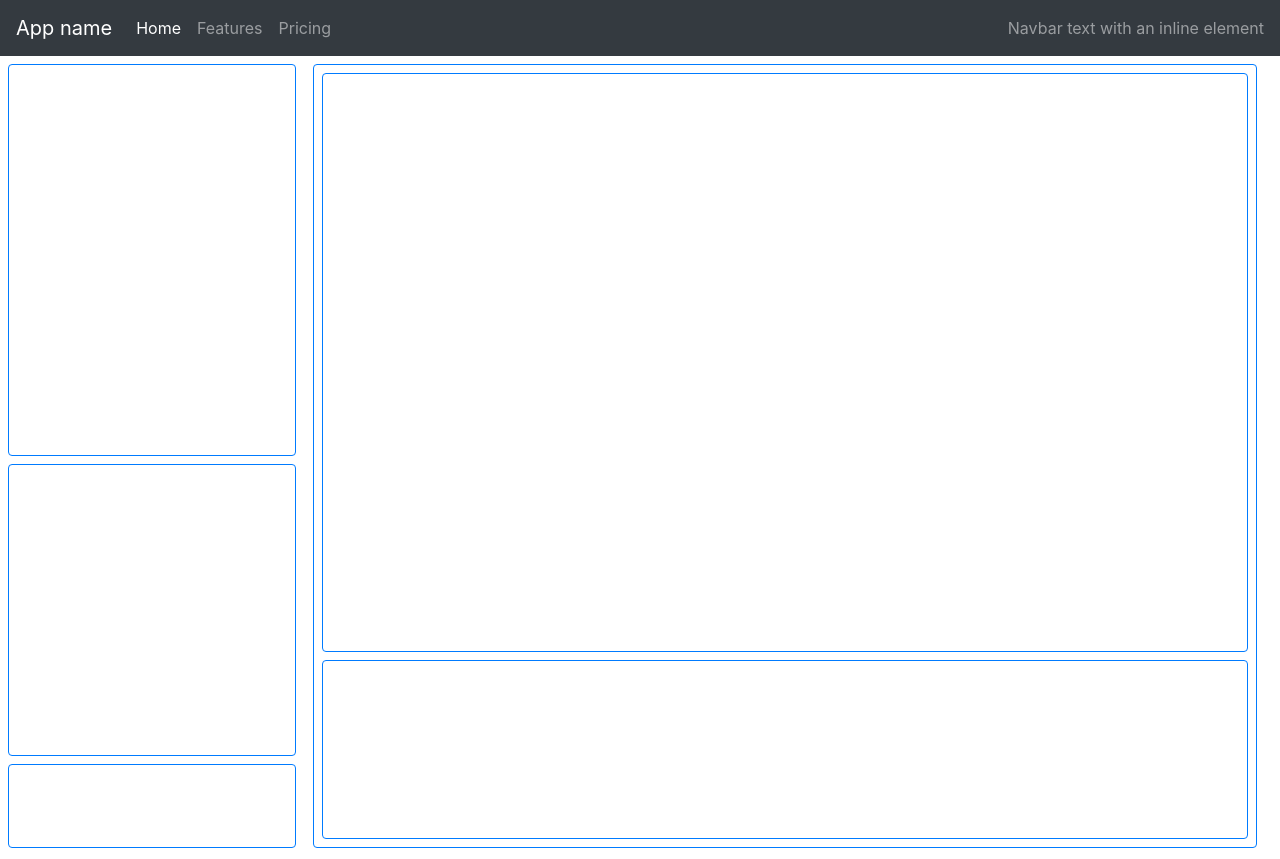
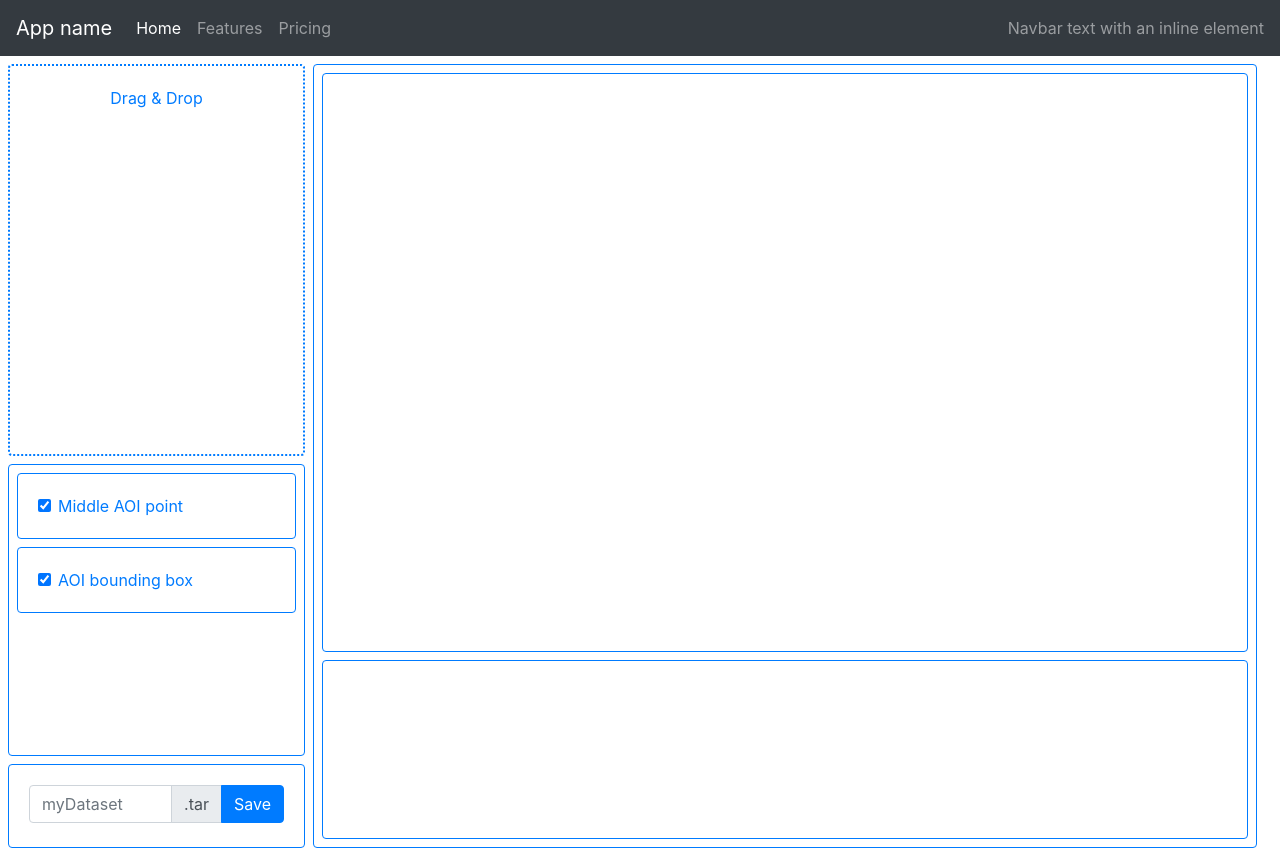
Before and after one commit to JackMerma/AmputeeFingersDatasetCreator, a Flask app: page / in a window 1280 px wide. Run offline with Flask 3, Linux system fonts and the light colour scheme; some libraries are stand-ins or nearby versions.

Commit message:
Adding form to save the dataset

```diff
--- a/templates/index.html
+++ b/templates/index.html
@@ -38,29 +38,60 @@
 {% block body %}
 <div class="row h-100 w-100 p-0">
     <div class="col-sm-3 pr-0">
-	<div class="h-50 pt-2 pl-2">
-	    <div class="card border-primary h-100" style="max-width: 18rem;">
-		<div class="card-body text-primary">
+	<div class="h-50 pt-2 pl-2 w-100">
+	    <div class="card border-primary h-100" style="border: 2px dotted">
+		<div class="card-body text-primary text-center">
+		    <span class="align-text-bottom">
+		    	Drag & Drop
+		    </span>
 		</div>
 	    </div>
 	</div>
 
 	<div class="h-50">
 	    <div class="h-75 pt-2 pl-2">
-		<div class="card border-primary h-100" style="max-width: 18rem;">
-		    <div class="card-body text-primary">
+		<div class="card border-primary h-100">
+		    <div class="card-body text-primary m-0 p-0">
+			<div class="card border-primary m-2">
+			    <div class="card-body text-primary">
+				<div class="form-check form-switch">
+				    <input class="form-check-input" type="checkbox" role="switch" id="flexswitchcheckchecked" checked>
+				    <label class="form-check-label" for="flexswitchcheckchecked">Middle AOI point</label>
+				</div>
+			    </div>
+			</div>
+			<div class="card border-primary m-2">
+			    <div class="card-body text-primary">
+				<div class="form-check form-switch">
+				    <input class="form-check-input" type="checkbox" role="switch" id="flexswitchcheckchecked" checked>
+				    <label class="form-check-label" for="flexswitchcheckchecked">AOI bounding box</label>
+				</div>
+			    </div>
+			</div>
 		    </div>
 		</div>
 	    </div>
 
 	    <div class="h-25 pt-2 pl-2 pb-2">
-		<div class="card border-primary h-100" style="max-width: 18rem;">
+		<div class="card border-primary h-100">
 		    <div class="card-body text-primary">
+			<form class="d-flex align-items-start">
+			    <div class="input-group mb-3">
+				<input type="text" class="form-control" id="folderName" placeholder="myDataset">
+				<div class="input-group-append">
+				    <span class="input-group-text">.tar</span>
+				</div>
+				<div class="input-group-append">
+				    <button type="submit" class="btn btn-primary">Save</button>
+				</div>
+			    </div>
+			</form>
 		    </div>
 		</div>
 	    </div>
 	</div>
     </div>
+
     <div class="col-sm-9 w-100 p-0 m-0">
 	<div class="h-100 p-2 w-100 m-0 p-0">
 	    <div class="card border-primary h-100 w-100 m-0 p-0">
```
